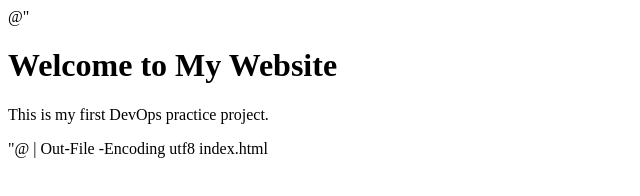
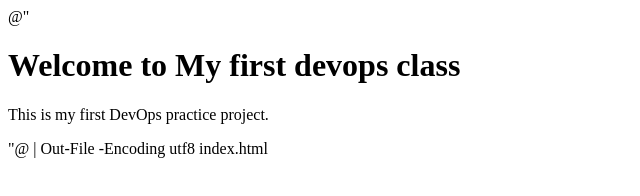
Before and after one commit to sadiaw787-creator/MyWebsite, a plain HTML site: page index.html in a window 1280 px wide. Shown: the whole page, without its empty margins (0-640 px from the left). Drawn offline with Linux system fonts and the light colour scheme.

Commit message:
Update website heading

```diff
--- a/index.html
+++ b/index.html
@@ -12,7 +12,7 @@
 
 <body>
 
-<h1>Welcome to My Website</h1>
+<h1>Welcome to My first devops class</h1>
 
 <p>This is my first DevOps practice project.</p>
 
```
